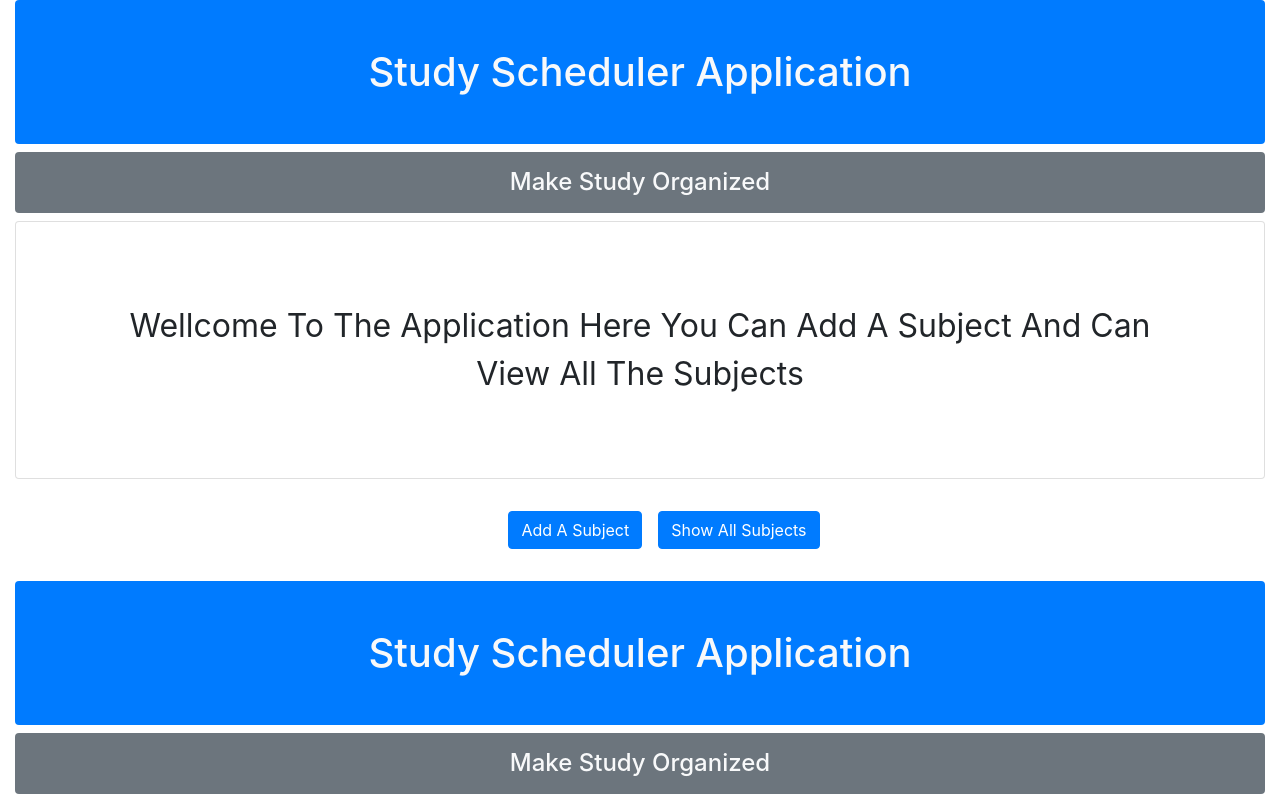
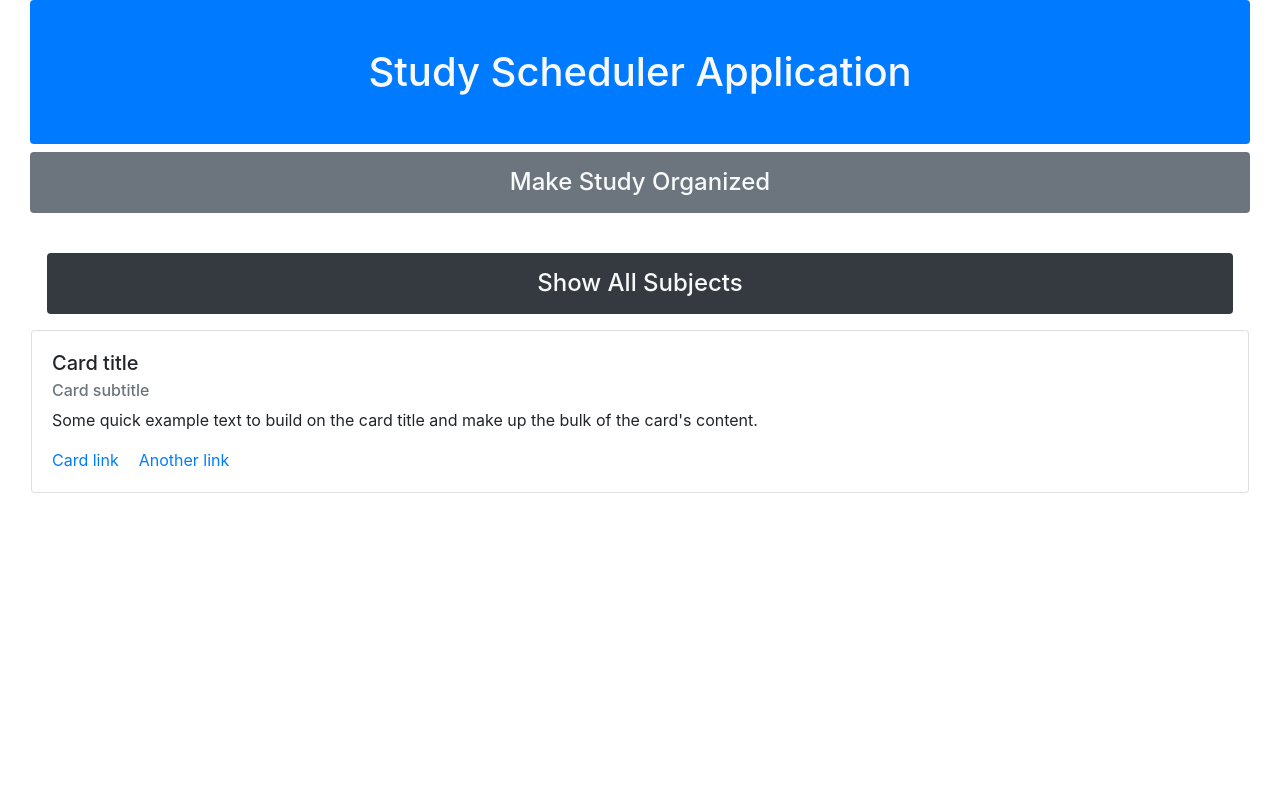
Before and after one commit to ammy-bajwa/studySchedulerApplicationWith-Electronjs, a React app: page / in a window 1280 px wide. Shown: the top 800 px of the page. Built offline with nearby package versions, Linux system fonts and the light colour scheme; the HTML template or start-up script is replaced by a standard one.

Commit message:
Adding show subjects page with out removing subject functionality

```diff
--- a/package.json
+++ b/package.json
@@ -37,6 +37,7 @@
   },
   "dependencies": {
     "babel-plugin-transform-class-properties": "^6.24.1",
+    "moment": "^2.22.1",
     "uuid": "^3.2.1"
   }
 }
--- a/src/assets/css/App.css
+++ b/src/assets/css/App.css
@@ -1,2 +1,3 @@
 @import './components/Welcome.css';
 @import './components/AddSubject.css';
+@import './components/ShowAllSubjects.css';
--- /dev/null
+++ b/src/assets/css/components/ShowAllSubjects.css
@@ -0,0 +1,9 @@
+#removeBTN{
+    display: flex;
+    justify-content: center;
+    padding-top: 1em;
+}
+#showSubjectDiv{
+    padding: 2em;
+    width: 50%;
+}
--- a/src/js/App.js
+++ b/src/js/App.js
@@ -2,14 +2,15 @@ import React, { Component } from 'react';
 import Header from './components/Header';
 import Wellcome from './components/Wellcome';
 import AddSubject from './components/AddSubject';
+import ShowAllSubjects from './components/ShowAllSubjects';
+
+
 
 class App extends React.Component {
   render() {
     return (
       <div>
-        <Header />
-        <Wellcome />
-        <AddSubject />
+        <ShowAllSubjects />
       </div>
     );
   }
--- a/src/js/components/AddSubject.js
+++ b/src/js/components/AddSubject.js
@@ -1,6 +1,7 @@
 import React, { Component } from 'react';
 import Header from './Header';
 import uuid from 'uuid';
+import moment from 'moment';
 
 
 
@@ -31,13 +32,13 @@ class AddSubject extends React.Component {
     } else if(subjectName !=='Choose...' && subjectCustomName == ''){
       subject = subjectName;
     }
+    let date = moment().format('MMMM Do YYYY, h:mm:ss a');
     document.getElementById("erroAlertDiv").style.display = 'none'
     subjects.push({
-      id:uuid(),subject,subjectNote,subjectTimeToStudy
+      id:uuid(),subject,subjectNote,subjectTimeToStudy,date
     });
     let parseSubjects = JSON.stringify(subjects);
     localStorage.setItem('subjects',parseSubjects);
-    console.log(localStorage);
   }
   render() {
     return (
--- /dev/null
+++ b/src/js/components/ShowAllSubjects.js
@@ -0,0 +1,49 @@
+import React, { Component } from 'react';
+import Header from './Header';
+
+class ShowAllSubjects extends React.Component {
+  getAllSubjects = () => {
+    let allSubjects = JSON.parse(localStorage.getItem('subjects'));
+
+  }
+  render() {
+    return (
+      <div className="container-fluid">
+        <Header />
+        <div className="container-fluid rounded p-3">
+        <h4 className="rounded
+        text-light
+        text-center
+        bg-dark p-3 m-3">Show All Subjects</h4>
+        {!localStorage['subjects'] ? <div className="card">
+        <div className="card-body">
+          <h5 className="card-title">Card title</h5>
+          <h6 className="card-subtitle mb-2 text-muted">Card subtitle</h6>
+          <p className="card-text">Some quick example text to build on the card title and make up the bulk of the card's content.</p>
+          <a href="#" className="card-link">Card link</a>
+          <a href="#" className="card-link">Another link</a>
+        </div>
+      </div> : JSON.parse(localStorage.getItem('subjects')).map((subjectObj,index)=>{
+          return <div className="container-fluid border border-dark rounded"
+          id="showSubjectDiv"
+          key={index}>
+               <h4 className="text-center">Subject No {index+1}</h4>
+          <div>
+          <div className="container-fluid">
+           <h4 className="text-center p-2">{subjectObj.subject}</h4>
+           <h5 className="text-center">{subjectObj.date}</h5>
+           <div id="removeBTN">
+            <button className="btn btn-danger">Remove</button>
+           </div>
+          </div>
+        </div>
+          </div>
+
+      })}
+        </div>
+      </div>
+    );
+  }
+}
+
+export default ShowAllSubjects;
```
Also changed, not shown: src/js/components/test.js (deleted), 1 other file (tests, documents, lock files or other folders).
